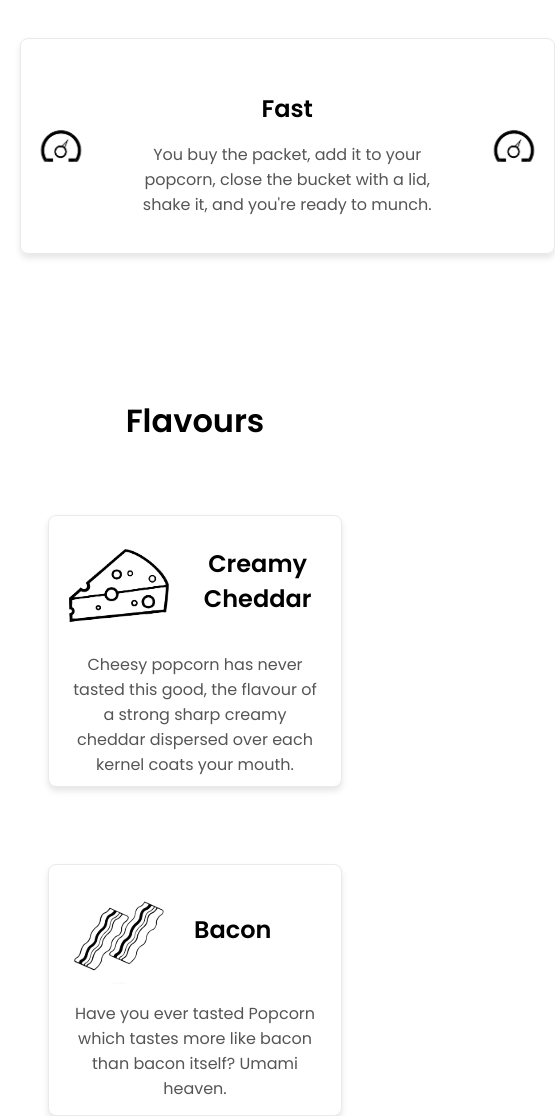
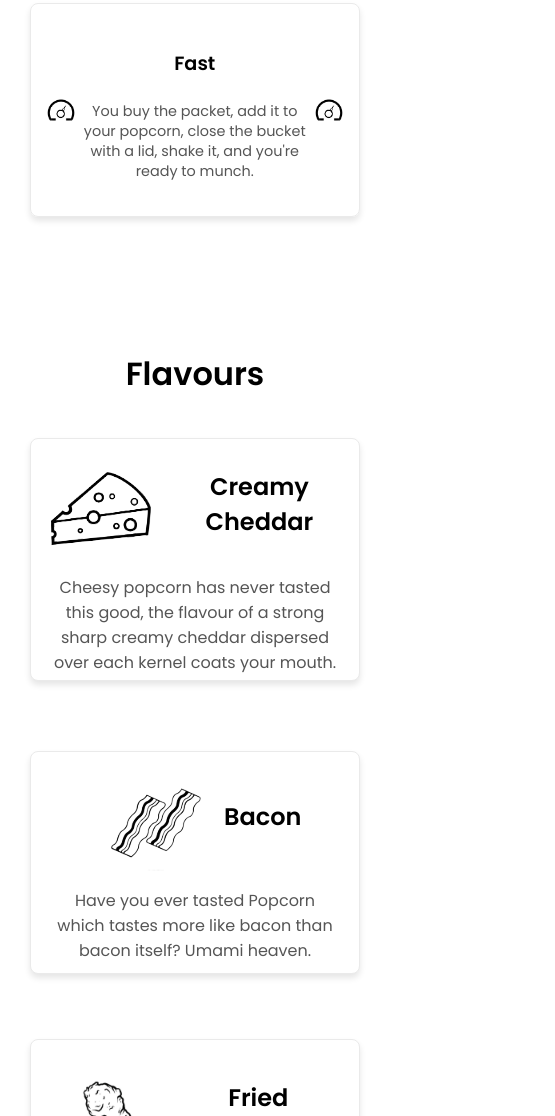
Before and after one commit to Honzus/popnshake, a plain HTML site: page index.html in a window 390 px wide. Shown: the part 1766-2882 px from the top of the page, 555 px wide, since content can reach past the window. Drawn offline with Linux system fonts and the light colour scheme.

Commit message:
Update website.css

```diff
--- a/website.css
+++ b/website.css
@@ -207,22 +207,49 @@ nav a:hover {
   color: #555;
 }
 
-/* Media query for mobile screens */
 @media screen and (max-width: 480px) {
-  .card {
-      padding: 20px 100px; /* Even more side padding on mobile */
-      max-width: 95%;
-      width: 95%;
+  .features .grid {
+    padding: 0 10px; /* Add some padding to the grid container */
+  }
+
+  .features .card {
+    padding: 20px 40px; /* Reduced horizontal padding */
+    max-width: 75%; /* Full width on mobile */
+    width: 75%;
+    min-height: 160px;
+    display: flex;
+    flex-direction: column; /* Stack content vertically */
+    align-items: center;
+    margin: 10px 0; /* Reduced vertical margin */
   }
 
   .card-image {
-      width: 60px;
-      height: 60px;
+    width: 40px; /* Even smaller images on mobile */
+    height: 40px;
+  }
+
+  .card-image.left {
+    left: 10px;
+  }
+
+  .card-image.right {
+    right: 10px;
   }
 
   .sustainable-card .card-image {
-      width: 60px;
-      height: 45px;
+    width: 40px;
+    height: 30px;
+  }
+
+  .features .card h4 {
+    font-size: 1.2rem;
+    margin-bottom: 8px;
+  }
+
+  .features .card p {
+    font-size: 0.9rem;
+    line-height: 1.4;
+    padding: 0 5px; /* Add some padding to prevent text touching images */
   }
 }
 
@@ -354,6 +381,27 @@ nav a:hover {
   text-align: center; /* Aligns the text properly */
 }
 
+@media screen and (max-width: 480px) {
+  .features2 .grid {
+    padding: 0 10px; /* Add some padding to the grid container */
+  }
+
+  .features2 .card {
+    padding: 20px 20px; /* Reduced horizontal padding */
+    max-width: 100%; /* Full width on mobile */
+    width: 100%;
+    min-height: 180px;
+    display: flex;
+    flex-direction: column; /* Stack content vertically */
+    align-items: center;
+    margin: 10px 0; /* Reduced vertical margin */
+  }
+
+  .features2 .card p {
+    margin-bottom: 25px; /* Added margin to the paragraph */
+  }
+}
+
 .bucket {
   display: flex; /* Horizontal layout for text and image */
   align-items: flex-start; /* Align content vertically */
@@ -440,6 +488,12 @@ nav a:hover {
   border-radius: 50%; /* Makes the image circular, optional */
 }
 
+@media screen and (max-width: 480px) {
+  .squad .grid {
+    padding: 10px; /* Add some padding to the grid container */
+  }
+}
+
 footer {
   background-color: #333;
   color: #fff;
```
